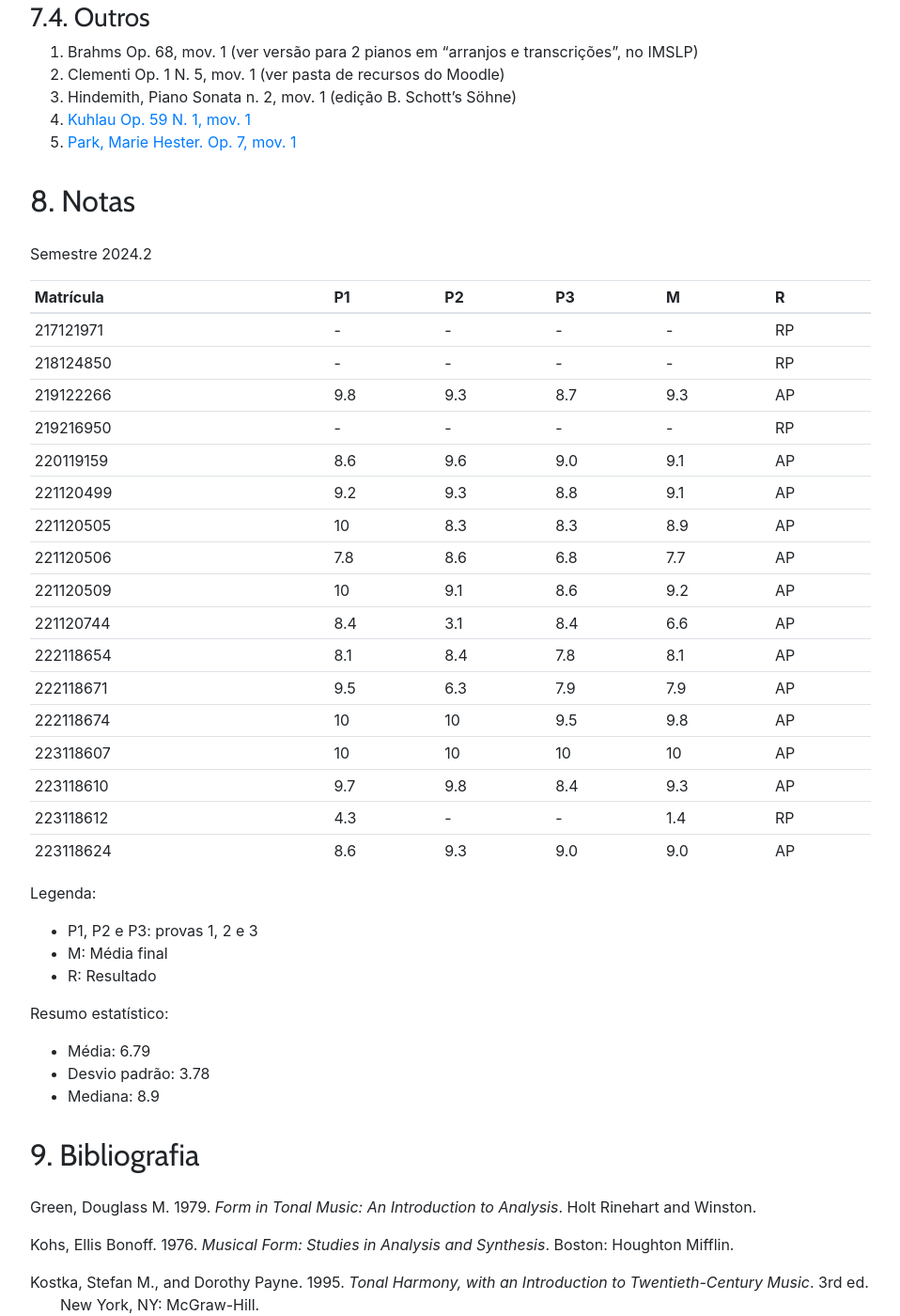
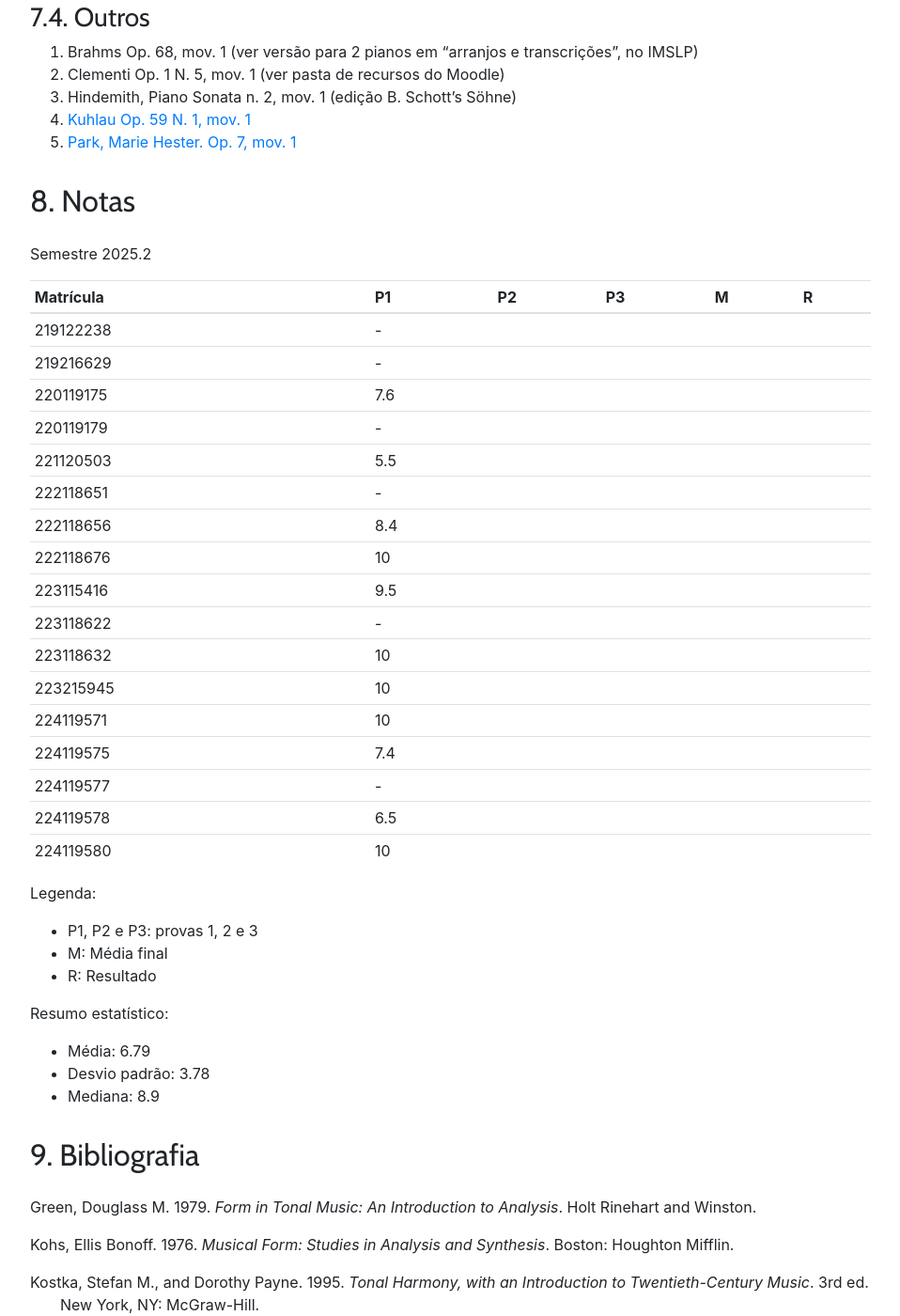
Before and after one commit to kroger/genosmus, a Jekyll site: the page built from _marcos/musa72.md, in a window 1280 px wide and 1400 px high, scrolled down 4778 px. Shown: the whole window at 94% size, without its empty margins (68-1026 px from the left). Built offline with Jekyll 4.4.1, drawn with Linux system fonts in a browser that asks for light colours; nearby versions of some CDN libraries; the table of contents is made by our own code.

Commit message:
Insere notas prova 1 2025.2

```diff
--- a/_marcos/musa72.md
+++ b/_marcos/musa72.md
@@ -188,27 +188,27 @@ Edição preferencial: Edition Peters
 
 ## 8. Notas
 
-Semestre 2024.2
+Semestre 2025.2
 
 | Matrícula | P1   | P2   | P3   | M    | R    |
 | :-------- | :--- | :--- | :--- | :--- | :--- |
-| 217121971 | -    | -    | -    | -    | RP   |
-| 218124850 | -    | -    | -    | -    | RP   |
-| 219122266 | 9.8  | 9.3  | 8.7  | 9.3  | AP   |
-| 219216950 | -    | -    | -    | -    | RP   |
-| 220119159 | 8.6  | 9.6  | 9.0  | 9.1  | AP   |
-| 221120499 | 9.2  | 9.3  | 8.8  | 9.1  | AP   |
-| 221120505 | 10   | 8.3  | 8.3  | 8.9  | AP   |
-| 221120506 | 7.8  | 8.6  | 6.8  | 7.7  | AP   |
-| 221120509 | 10   | 9.1  | 8.6  | 9.2  | AP   |
-| 221120744 | 8.4  | 3.1  | 8.4  | 6.6  | AP   |
-| 222118654 | 8.1  | 8.4  | 7.8  | 8.1  | AP   |
-| 222118671 | 9.5  | 6.3  | 7.9  | 7.9  | AP   |
-| 222118674 | 10   | 10   | 9.5  | 9.8  | AP   |
-| 223118607 | 10   | 10   | 10   | 10   | AP   |
-| 223118610 | 9.7  | 9.8  | 8.4  | 9.3  | AP   |
-| 223118612 | 4.3  | -    | -    | 1.4  | RP   |
-| 223118624 | 8.6  | 9.3  | 9.0  | 9.0  | AP   |
+| 219122238 |    - |      |      |      |      |
+| 219216629 |    - |      |      |      |      |
+| 220119175 |  7.6 |      |      |      |      |
+| 220119179 |    - |      |      |      |      |
+| 221120503 |  5.5 |      |      |      |      |
+| 222118651 |    - |      |      |      |      |
+| 222118656 |  8.4 |      |      |      |      |
+| 222118676 |   10 |      |      |      |      |
+| 223115416 |  9.5 |      |      |      |      |
+| 223118622 |    - |      |      |      |      |
+| 223118632 |   10 |      |      |      |      |
+| 223215945 |   10 |      |      |      |      |
+| 224119571 |   10 |      |      |      |      |
+| 224119575 |  7.4 |      |      |      |      |
+| 224119577 |    - |      |      |      |      |
+| 224119578 |  6.5 |      |      |      |      |
+| 224119580 |   10 |      |      |      |      |
 {: .table .table-sm}
 
 Legenda:
```
Also changed, not shown: _marcos/musa70.md (+14 -18 lines).
